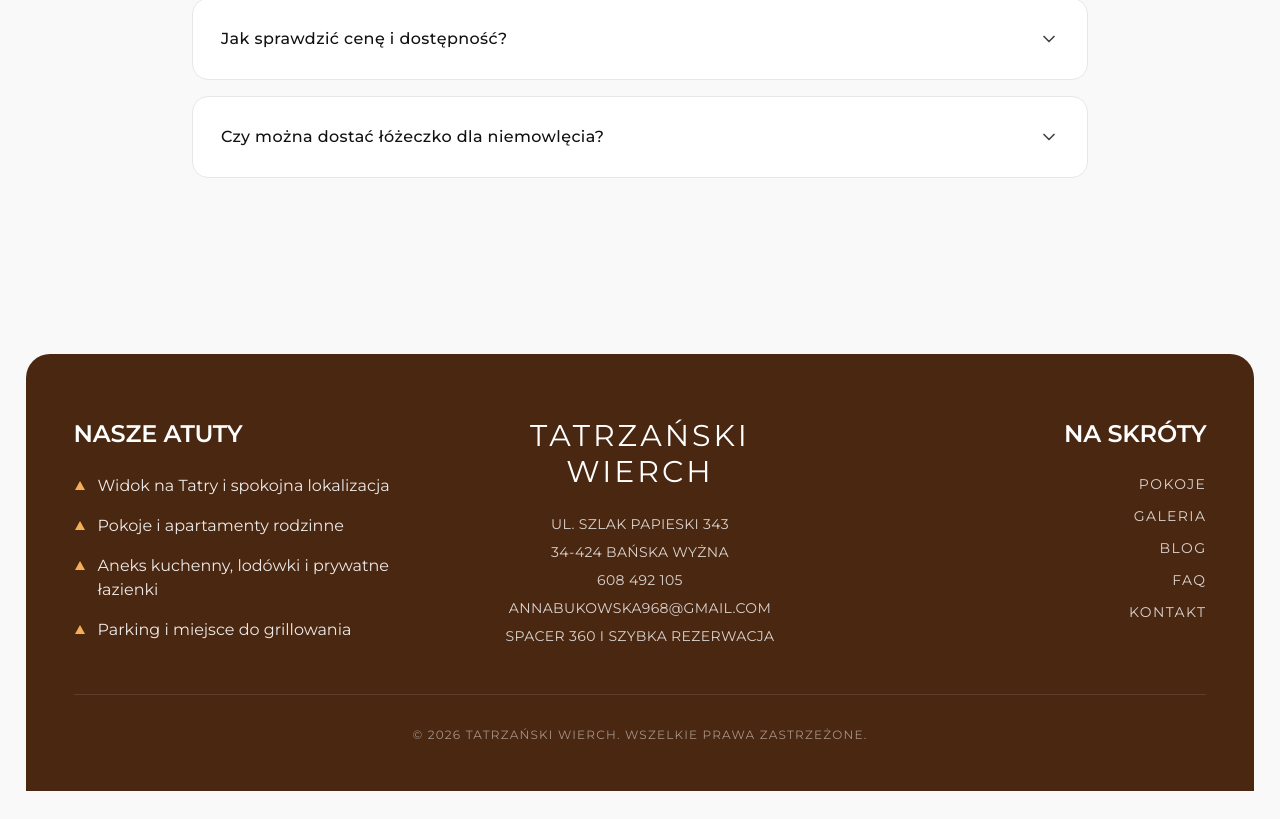
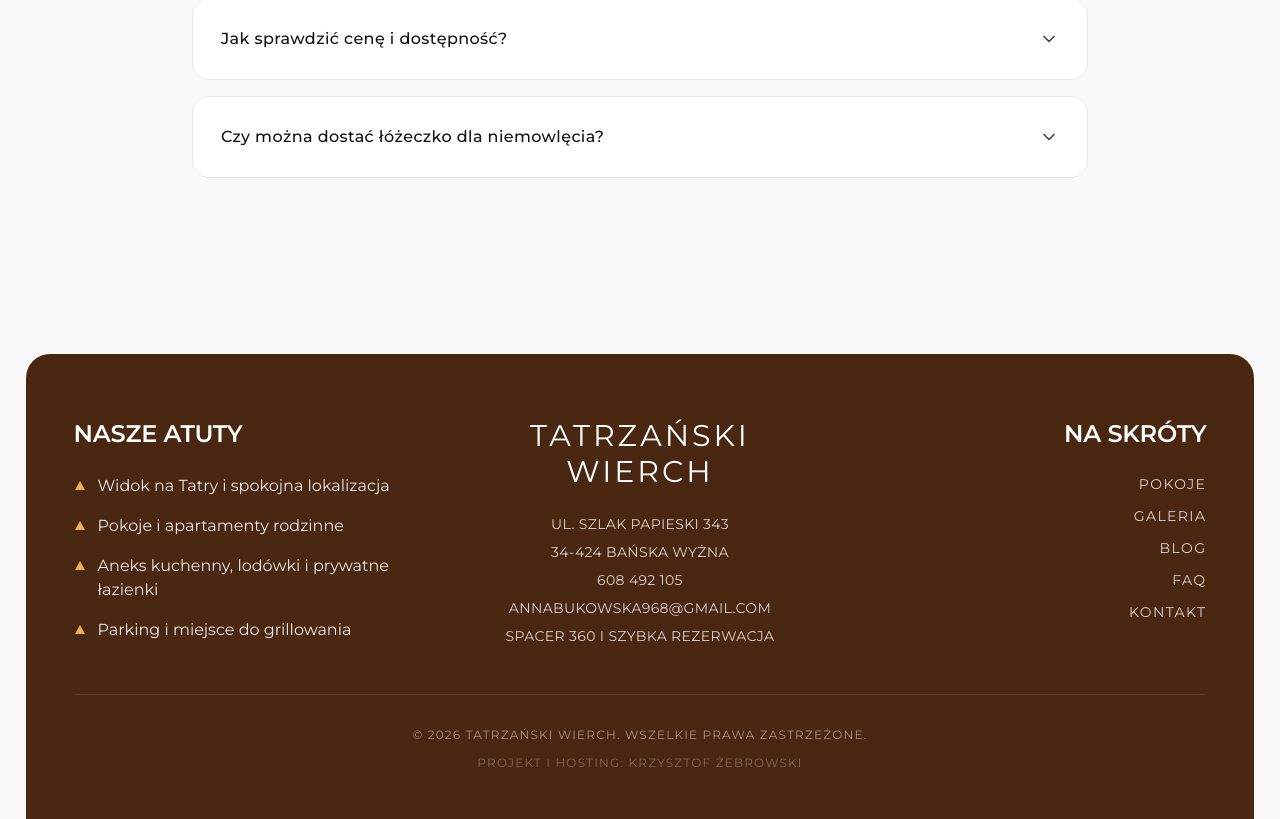
Before and after one commit to foliowiecsztywnygit/tatrza-ski-wierch, a React (Vite) app: page / in a window 1280 px wide. Shown: the part 9576-10395 px from the top of the page. Before the commit the page ends 10367 px from the top, so only its background shows below. Built offline with nearby package versions, Linux system fonts and the light colour scheme; a web font is replaced by a local one.

Commit message:
webbroski link

```diff
--- a/src/components/layout/Footer.tsx
+++ b/src/components/layout/Footer.tsx
@@ -50,8 +50,16 @@ export function Footer() {
         </div>
       </div>
 
-      <div className="max-w-7xl mx-auto mt-12 pt-8 border-t border-white/10 text-center font-ui text-white/50 text-xs tracking-widest uppercase">
+      <div className="max-w-7xl mx-auto mt-12 pt-8 border-t border-white/10 flex flex-col items-center gap-3 font-ui text-white/50 text-[10px] sm:text-xs tracking-widest uppercase">
         <p>&copy; {new Date().getFullYear()} TATRZAŃSKI WIERCH. WSZELKIE PRAWA ZASTRZEŻONE.</p>
+        <a
+          href="https://www.webbroskidev.pl"
+          target="_blank"
+          rel="noopener noreferrer"
+          className="hover:text-accent-yellow transition-colors opacity-60 hover:opacity-100"
+        >
+          Projekt i Hosting: Krzysztof Żebrowski
+        </a>
       </div>
     </footer>
   );
```
